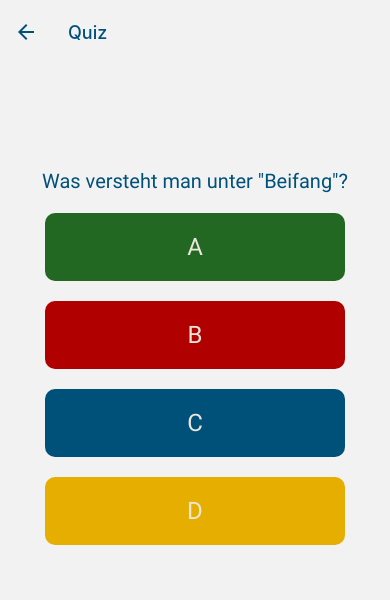
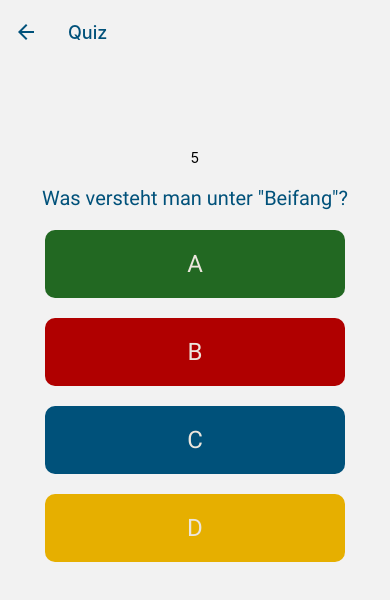
Before and after one commit to KHomuth/its-mosy-quiz, a React Native app: screen /Quiz in a window 390 px wide. Shown: the top 600 px of the page. Built offline with nearby package versions, Linux system fonts and the light colour scheme.

Commit message:
basic timer

```diff
--- a/components/QuizPage.js
+++ b/components/QuizPage.js
@@ -1,6 +1,7 @@
 import * as React from "react";
 import { Text, View } from "react-native";
 import QuestionOption from "./QuestionOption";
+import Timer from "./Timer";
 import Questions from "../Questions.json";
 import { useFonts } from "expo-font";
 import styles from "../assets/styles/Styles";
@@ -30,6 +31,7 @@ export default function QuizPage({ route, navigation }) {
     return (
       <View style={styles.containerBackground}>
         <View style={styles.container}>
+          <Timer/>
           <Text style={[styles.text, styles.textCenter]}>{Questions.Fragen[index].Frage}</Text>
           {answerButtons.map((item, index) => (
             <QuestionOption
--- /dev/null
+++ b/components/Timer.js
@@ -0,0 +1,19 @@
+import * as React from "react";
+import { StyleSheet, Text } from "react-native";
+
+export default function Timer ( props ) {
+    const [count, setCount] = React.useState(10);
+
+    React.useEffect(() => {
+        if (!count) return;
+        const interval = setInterval(() => {
+            setCount(count - 1);
+        }, 1000);
+
+        return () => clearInterval(interval);
+    }, [count]);
+
+    return (
+        <Text>{count}</Text>
+    );
+};
```
